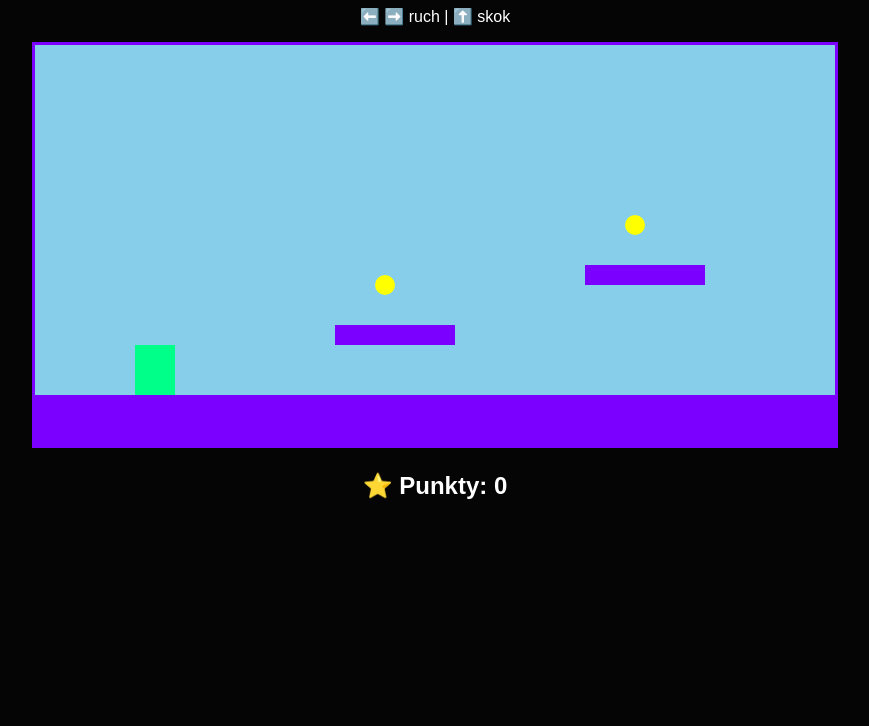
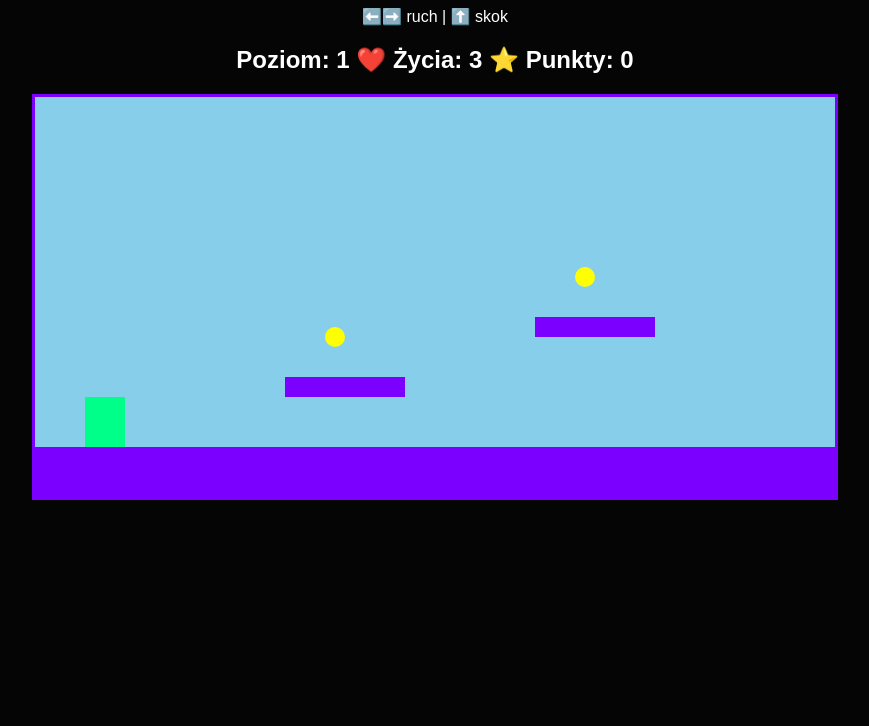
Before and after one commit to KQcompany777/KQ-games, a plain HTML site: page games/adventure.html in a window 1280 px wide. Shown: the part 74-800 px from the top of the page, without its empty margins (205-1074 px from the left). Drawn offline with Linux system fonts and the light colour scheme.

Commit message:
Update adventure.html

```diff
--- a/games/adventure.html
+++ b/games/adventure.html
@@ -1,14 +1,10 @@
 <!DOCTYPE html>
 <html lang="pl">
-
 <head>
 <meta charset="UTF-8">
-<meta name="viewport" content="width=device-width, initial-scale=1.0">
-
-<title>KQ Adventure v2</title>
+<title>KQ Adventure</title>
 
 <style>
-
 body{
 background:#050505;
 color:white;
@@ -21,8 +17,8 @@ h1{
 }
 
 canvas{
+background:#87ceeb;
 border:3px solid #7b00ff;
-    background:#87ceeb;
 }
 
 </style>
@@ -31,17 +27,19 @@ canvas{
 
 <body>
 
-<h1>⭐ KQ Adventure v2</h1>
+<h1>⭐ KQ Adventure</h1>
 
 <p>
-⬅️ ➡️ ruch | ⬆️ skok
+⬅️➡️ ruch | ⬆️ skok
 </p>
 
-<canvas id="game" width="800" height="400"></canvas>
-
 <h2>
+Poziom: <span id="level">1</span>
+❤️ Życia: <span id="life">3</span>
 ⭐ Punkty: <span id="score">0</span>
 </h2>
+
+<canvas id="game" width="800" height="400"></canvas>
 
 
 <script>
@@ -50,60 +48,64 @@ const canvas=document.getElementById("game");
 const ctx=canvas.getContext("2d");
 
 
-// gracz
+let level=1;
+let lives=3;
+let score=0;
 
-let player={
-x:100,
+let camera=0;
+
+
+let player;
+
+
+let keys={};
+
+
+let maps=[];
+
+
+// generowanie 10 poziomów
+
+for(let i=0;i<10;i++){
+
+maps.push({
+
+platforms:[
+{x:0,y:350,w:900+i*100,h:50},
+{x:250,y:280,w:120,h:20},
+{x:500,y:220,w:120,h:20},
+{x:800+i*80,y:300,w:120,h:20}
+],
+
+
+coins:[
+{x:300,y:240},
+{x:550,y:180},
+{x:850+i*80,y:260}
+],
+
+finish:1000+i*100
+
+});
+
+}
+
+
+
+function loadLevel(){
+
+player={
+x:50,
 y:250,
 w:40,
 h:50,
 dy:0,
-speed:5,
 jump:false
 };
 
+camera=0;
 
-// kamera
-
-let camera=0;
-
-
-// mapa
-
-let platforms=[
-
-{x:0,y:350,w:800,h:50},
-
-{x:300,y:280,w:120,h:20},
-
-{x:550,y:220,w:120,h:20},
-
-{x:900,y:300,w:150,h:20},
-
-{x:1200,y:250,w:150,h:20},
-
-{x:1500,y:330,w:200,h:20}
-
-];
-
-
-// monety
-
-let coins=[
-
-{x:350,y:240},
-{x:600,y:180},
-{x:950,y:260},
-{x:1250,y:210},
-{x:1600,y:290}
-
-];
-
-
-let score=0;
-
-
-let keys={};
+}
 
 
 document.addEventListener("keydown",e=>{
@@ -120,19 +122,14 @@ keys[e.key]=false;
 function update(){
 
 
-// ruch
-
-if(keys["ArrowRight"]){
-player.x+=player.speed;
-}
-
-if(keys["ArrowLeft"]){
-player.x-=player.speed;
-}
+if(keys["ArrowRight"])
+player.x+=5;
 
 
+if(keys["ArrowLeft"])
+player.x-=5;
 
-// skok
+
 
 if(keys["ArrowUp"] && !player.jump){
 
@@ -148,16 +145,17 @@ player.y+=player.dy;
 
 
 
-// kolizje platform
-
-platforms.forEach(p=>{
+let map=maps[level-1];
 
 
+
+map.platforms.forEach(p=>{
+
 if(
-player.x < p.x+p.w &&
-player.x+player.w > p.x &&
-player.y+player.h > p.y &&
-player.y+player.h < p.y+20 &&
+player.x<p.x+p.w &&
+player.x+player.w>p.x &&
+player.y+player.h>p.y &&
+player.y+player.h<p.y+20 &&
 player.dy>0
 ){
 
@@ -167,17 +165,13 @@ player.jump=false;
 
 }
 
-
 });
 
 
 
-// monety
+map.coins.forEach(c=>{
 
-coins.forEach(c=>{
-
-if(
-!c.taken &&
+if(!c.taken &&
 player.x<c.x+20 &&
 player.x+player.w>c.x &&
 player.y<c.y+20 &&
@@ -187,21 +181,51 @@ player.y+player.h>c.y
 c.taken=true;
 score+=10;
 
-document.getElementById("score").innerHTML=score;
-
 }
 
 });
 
 
 
-// kamera
+// meta
+
+if(player.x>map.finish){
+
+level++;
+
+
+if(level>10){
+
+alert("🏆 KONIEC GRY! KQ Adventure ukończone!");
+
+level=1;
+score=0;
+
+}
+
+
+else{
+
+alert("⭐ Poziom "+(level-1)+" ukończony!");
+
+}
+
+
+loadLevel();
+
+}
+
+
 
 camera=player.x-300;
 
 if(camera<0)
 camera=0;
 
+
+document.getElementById("level").innerHTML=level;
+document.getElementById("life").innerHTML=lives;
+document.getElementById("score").innerHTML=score;
 
 
 draw();
@@ -213,26 +237,22 @@ requestAnimationFrame(update);
 
 
 
-
 function draw(){
-
 
 ctx.clearRect(0,0,800,400);
 
-
-// niebo
 
 ctx.fillStyle="#87ceeb";
 ctx.fillRect(0,0,800,400);
 
 
 
-// platformy
+let map=maps[level-1];
+
 
 ctx.fillStyle="#7b00ff";
 
-
-platforms.forEach(p=>{
+map.platforms.forEach(p=>{
 
 ctx.fillRect(
 p.x-camera,
@@ -245,10 +265,7 @@ p.h
 
 
 
-// monety
-
-coins.forEach(c=>{
-
+map.coins.forEach(c=>{
 
 if(!c.taken){
 
@@ -268,12 +285,9 @@ ctx.fill();
 
 }
 
-
 });
 
 
-
-// gracz
 
 ctx.fillStyle="#00ff88";
 
@@ -286,26 +300,13 @@ player.h
 
 
 
-// meta
-
 ctx.fillStyle="white";
 
 ctx.fillRect(
-1750-camera,
+map.finish-camera,
 250,
 20,
 100
-);
-
-
-ctx.fillStyle="black";
-
-ctx.font="20px Arial";
-
-ctx.fillText(
-"🏁 META",
-1700-camera,
-230
 );
 
 
@@ -313,11 +314,11 @@ ctx.fillText(
 
 
 
+loadLevel();
+
 update();
-
 
 </script>
 
 </body>
-
 </html>
```
Lines whose indentation alone changed are shown as unchanged.
